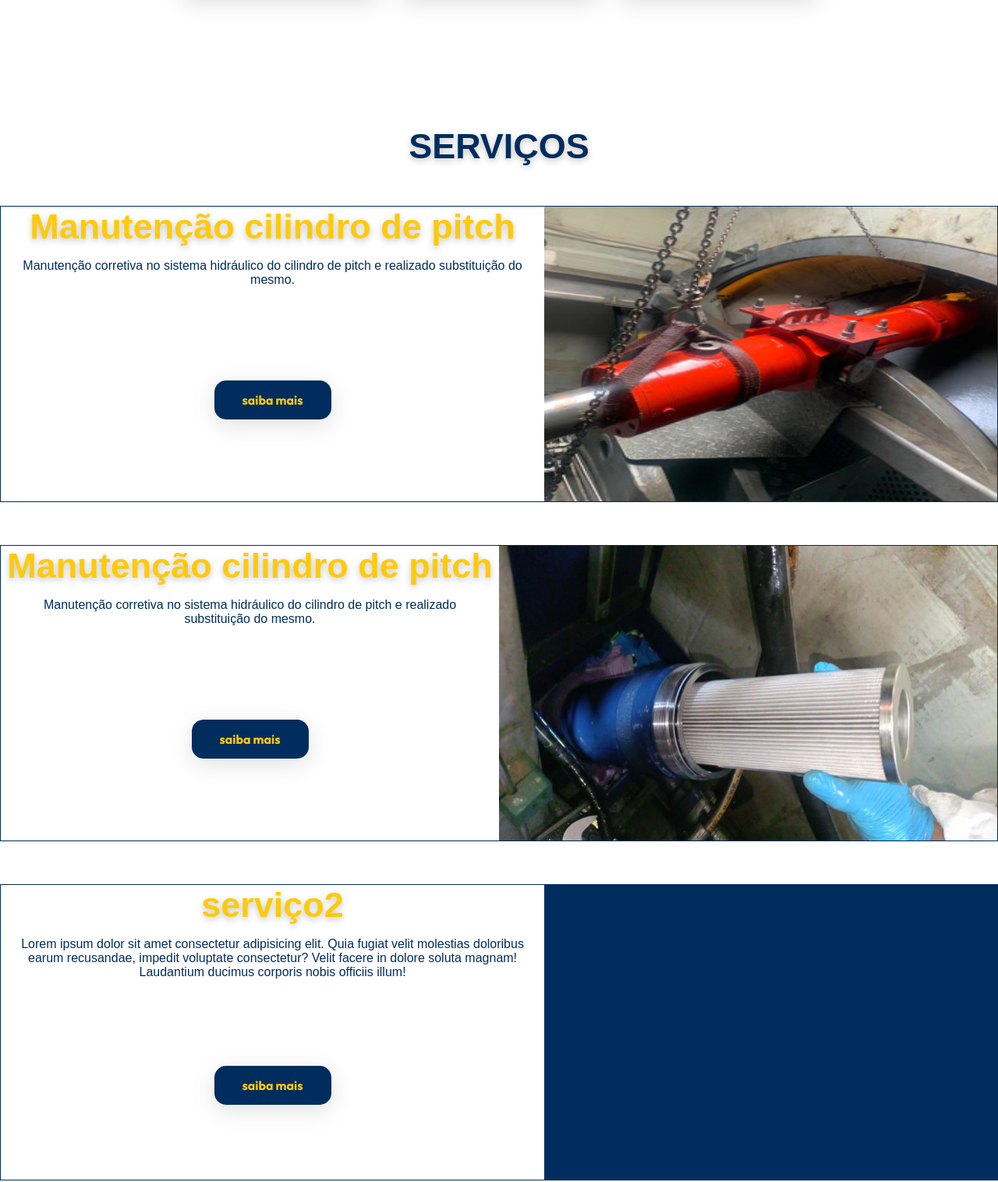
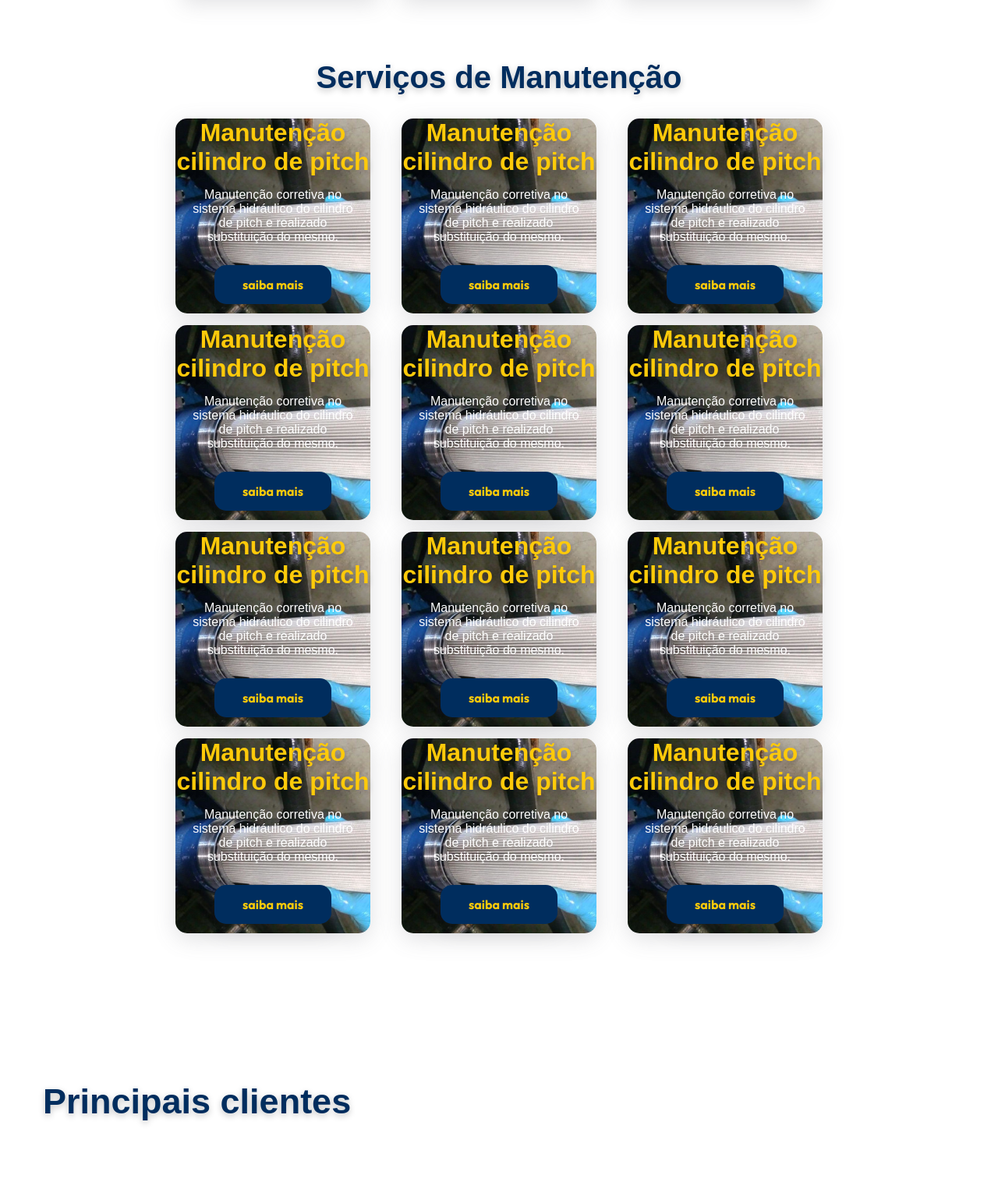
Before and after one commit to kelverlysant/rowindsolucoes, a plain HTML site: page index.html in a window 1280 px wide. Shown: the part 1150-2666 px from the top of the page at 78% size. Drawn offline with nearby package versions, Linux system fonts and the light colour scheme; a web font is replaced by a local one.

Commit message:
att no layout
modificação no layout

```diff
--- a/css/style.css
+++ b/css/style.css
@@ -1,5 +1,5 @@
-@import url('https://fonts.googleapis.com/css2?family=Outfit:wght@100..900&display=swap');
-@import url('https://fonts.googleapis.com/css2?family=New+Amsterdam&display=swap');
+@import url("https://fonts.googleapis.com/css2?family=Outfit:wght@100..900&display=swap");
+@import url("https://fonts.googleapis.com/css2?family=New+Amsterdam&display=swap");
 
 :root {
   --cor1: #002d5e;
@@ -59,7 +59,6 @@ header {
     color: #feca0a;
     transition: 0.5s;
   }
-
 }
 
 article {
@@ -80,13 +79,13 @@ article {
   box-shadow: rgba(100, 100, 111, 0.2) 0px 7px 29px 0px;
 
   h1 {
-        font-size: 2.0em;
+    font-size: 2em;
     color: #ffffff;
     margin-right: 60px;
   }
-    h2{
+  h2 {
     color: #002d5e;
-        font-size: 2.0em;
+    font-size: 2em;
   }
   p {
     margin-top: 10px;
@@ -95,7 +94,6 @@ article {
 }
 
 section.Compromisso {
-
   h1 {
     text-align: center;
     margin-top: 150px;
@@ -103,7 +101,7 @@ section.Compromisso {
     font-family: "New Amsterdam", sans-serif;
     font-size: 45px;
     font-weight: 800;
-        color:var(--cor1);
+    color: var(--cor1);
     text-shadow: rgba(0, 0, 0, 0.24) 0px 3px 8px;
   }
 
@@ -125,7 +123,7 @@ section.Compromisso {
       font-size: 1;
       color: #feca0a;
     }
-        p{
+    p {
       color: #ffffff;
       text-align: center;
     }
@@ -140,81 +138,73 @@ section.Compromisso {
       border-radius: 5px;
       flex: 0 2 auto;
     }
-
   }
 }
-main{
-    display: flex;
-    flex-flow: column;
-
-
-
-    h1{
+span {
+  h1 {
+    margin-top: 65px;
     text-align: center;
-        margin-top: 150px;
-        margin-bottom: 50px;
     font-family: "New Amsterdam", sans-serif;
-        font-size: 45px;
+    font-size: 2.5em;
     font-weight: 800;
-        color:var(--cor1);
+    color: var(--cor1);
     text-shadow: rgba(0, 0, 0, 0.24) 0px 3px 8px;
   }
+}
+main {
+  display: flex;
+  flex-flow: row wrap;
+  max-width: 900px;
+  margin: 0 auto;
+  padding: 15px;
 
-    .servicos{
-        background-color: #002d5e;
+  .servicos {
+    background-color: #87b4e4;
     margin-bottom: 55px;
-        height: 380px;
+    height: 250px;
+    width: 250px;
+    flex: 0 1 250px;
+    margin: 0 auto;
+    border-radius: 15px;
+    margin-top: 15px;
     display: flex;
-        width: 100%;
-        border: 1px solid #002d5e;
-
-
-
-        .apresent{
-            display: flex;
-            flex-flow: column;
-            background-color: #ffffff;
-            width: 60%;
-            height: 100%;
+    flex-direction: column;
+    align-items: center;
+    box-shadow: rgba(100, 100, 111, 0.2) 0px 7px 29px 0px;
   }
-        h2{
+  h2 {
     text-align: center;
     font-family: "New Amsterdam", sans-serif;
-        font-size: 45px;
+    font-size: 2em;
     font-weight: 800;
-        color:var(--cor3);
+    color: var(--cor3);
     text-shadow: rgba(0, 0, 0, 0.24) 0px 3px 8px;
   }
-        p{
+  p {
     padding: 15px;
-            color: #002d5e;
+    color: #ffffff;
     text-align: center;
     font-family: var(--font);
   }
-        a{
+  a {
     text-align: center;
     color: #feca0a;
     font-weight: bold;
     background-color: #002d5e;
     width: 50%;
-            margin: auto;
     padding: 15px;
     border-radius: 15px;
     box-shadow: rgba(100, 100, 111, 0.2) 0px 7px 29px 0px;
   }
-        a:hover{
+  a:hover {
     color: var(--cor1);
     transition: 0.5s;
     background-color: #feca0a;
   }
-        img{
-            width:50%;
+}
 
-        }
-    }
-}
-.princlient{
-    h2{
+.princlient {
+  h2 {
     padding: 25px;
     margin-left: 30px;
     margin-top: 150px;
@@ -222,47 +212,42 @@ main{
     font-family: "New Amsterdam", sans-serif;
     font-size: 45px;
     font-weight: 800;
-        color:var(--cor1);
+    color: var(--cor1);
     text-shadow: rgba(0, 0, 0, 0.24) 0px 3px 8px;
   }
-    p{
+  p {
     padding: 15px;
     font-family: var(--font);
     margin: 30px;
   }
 }
-.clientes{
+.clientes {
   display: flex;
-    flex-wrap:  wrap;
+  flex-wrap: wrap;
   max-width: 800px;
   margin: 0 auto;
 
-
-    .clientesimg{
+  .clientesimg {
     flex: 0 1 100px;
     height: 150px;
     width: 50px;
     border-radius: 50%;
     margin: 0 auto;
   }
-
-
 }
-footer{
+footer {
   margin-top: 50px;
   background-color: #002d5e;
   height: 30%;
   display: flex;
-
-
 }
-.sect{
+.sect {
   opacity: 0;
   filter: blur(1px);
-    transition: all 2s ;
+  transition: all 2s;
   transform: translateX(-100%);
 }
-.sect1{
+.sect1 {
   opacity: 1;
   filter: blur(0);
   transition: all 1s;
--- a/index.html
+++ b/index.html
@@ -1,20 +1,21 @@
 <!DOCTYPE html>
 <html lang="pt-br">
-
   <head>
-    <meta charset="UTF-8">
-    <meta name="viewport" content="width=device-width, initial-scale=1.0">
+    <meta charset="UTF-8" />
+    <meta name="viewport" content="width=device-width, initial-scale=1.0" />
     <title>Rowind</title>
-    <link rel="stylesheet" href="css/style.css">
-    <link rel="stylesheet" href="css/responsivo.css">
-    <link rel="stylesheet"
-        href="https://fonts.googleapis.com/css2?family=Material+Symbols+Outlined:opsz,wght,FILL,GRAD@20..48,100..700,0..1,-50..200" />
+    <link rel="stylesheet" href="css/style.css" />
+    <link rel="stylesheet" href="css/responsivo.css" />
+    <link
+      rel="stylesheet"
+      href="https://fonts.googleapis.com/css2?family=Material+Symbols+Outlined:opsz,wght,FILL,GRAD@20..48,100..700,0..1,-50..200"
+    />
   </head>
 
   <body>
     <header>
       <div>
-            <img src="img/logoSfundo.png" alt="" class="titulo">
+        <img src="img/logoSfundo.png" alt="" class="titulo" />
       </div>
       <div class="linkspage">
         <a href="">A EMPRESA</a>
@@ -23,124 +24,194 @@
     <article class="sect">
       <h1>Rowind</h1>
       <h2>Soluções</h2>
-        <p>Nosso propósito é entregar excelência, servindo todas as empresas ligadas a matriz energética brasileira.</p>
+      <p>
+        Nosso propósito é entregar excelência, servindo todas as empresas
+        ligadas a matriz energética brasileira.
+      </p>
     </article>
     <section class="Compromisso">
       <h1>Nosso Compromisso</h1>
       <div class="container">
-
         <div class="item sect">
           <div class="imgcompro">
-                    <img src="img/controle-de-qualidade.png" alt="">
+            <img src="img/controle-de-qualidade.png" alt="" />
           </div>
           <h3>Selo de qualidade</h3>
-                <p>Na Rowind, a qualidade é a base de tudo o que fazemos. Estamos comprometidos em oferecer produtos e
-                    serviços que não apenas atendam, mas superem as expectativas de nossos clientes. Acreditamos que
-                    sempre há espaço para melhorar. Por isso, investimos continuamente em treinamento e desenvolvimento
-                    de nossos colaboradores. </p>
+          <p>
+            Na Rowind, a qualidade é a base de tudo o que fazemos. Estamos
+            comprometidos em oferecer produtos e serviços que não apenas
+            atendam, mas superem as expectativas de nossos clientes. Acreditamos
+            que sempre há espaço para melhorar. Por isso, investimos
+            continuamente em treinamento e desenvolvimento de nossos
+            colaboradores.
+          </p>
         </div>
         <div class="item sect">
           <div class="imgcompro">
-                    <img src="img/terapia.png" alt="">
+            <img src="img/terapia.png" alt="" />
           </div>
           <h3>Natureza</h3>
-                <p>Na Rowind, acreditamos que o sucesso empresarial deve andar de mãos dadas com a responsabilidade
-                    ambiental. Estamos profundamente comprometidos em proteger e preservar o meio ambiente para as
-                    gerações futuras. Nossos processos são constantemente revisados e aprimorados para minimizar o
-                    impacto ambiental e promover a sustentabilidade.</p>
+          <p>
+            Na Rowind, acreditamos que o sucesso empresarial deve andar de mãos
+            dadas com a responsabilidade ambiental. Estamos profundamente
+            comprometidos em proteger e preservar o meio ambiente para as
+            gerações futuras. Nossos processos são constantemente revisados e
+            aprimorados para minimizar o impacto ambiental e promover a
+            sustentabilidade.
+          </p>
         </div>
         <div class="item sect">
           <div class="imgcompro">
-                    <img src="img/integracao.png" alt="">
+            <img src="img/integracao.png" alt="" />
           </div>
           <h3>Compromisso</h3>
-                <p> Acreditamos que parcerias sólidas são fundamentais para o crescimento e sucesso mútuo. Estamos
-                    comprometidos em construir e manter relações de parceria que beneficiem todas as partes envolvidas.
-                    Acreditamos que a diversidade é uma força. Nossas parcerias incluem uma ampla gama de setores e
-                    culturas, promovendo uma troca rica de ideias e experiências.</p>
+          <p>
+            Acreditamos que parcerias sólidas são fundamentais para o
+            crescimento e sucesso mútuo. Estamos comprometidos em construir e
+            manter relações de parceria que beneficiem todas as partes
+            envolvidas. Acreditamos que a diversidade é uma força. Nossas
+            parcerias incluem uma ampla gama de setores e culturas, promovendo
+            uma troca rica de ideias e experiências.
+          </p>
         </div>
       </div>
     </section>
+    <span>
+        <h1>Serviços de Manutenção</h1>
+    </span>
     <main>
-        <h1>SERVIÇOS</h1>
-        <div class="servicos">
-            <div class="apresent">
+      <div class="servicos" style="background-image: url(img/Imagem\ do\ WhatsApp\ de\ 2024-09-06\ à\(s\)\ 13.19.22_6b1aedd1.jpg); background-position: center; background-size: cover;backdrop-filter: blur(5px);" >
         <h2>Manutenção cilindro de pitch</h2>
-                <p>Manutenção corretiva no sistema hidráulico do cilindro de pitch e realizado substituição do mesmo.
-                </p>
-                <a href="pages/servico1.html">saiba mais</a>
-            </div>
-            <img src="img/Imagem do WhatsApp de 2024-09-07 à(s) 23.18.00_9460cfc3.jpg" alt="">
-        </div>
-        <div class="servicos">
-            <div class="apresent">
-                <h2>Manutenção cilindro de pitch</h2>
-                <p>Manutenção corretiva no sistema hidráulico do cilindro de pitch e realizado substituição do mesmo.
+        <p>
+          Manutenção corretiva no sistema hidráulico do cilindro de pitch e
+          realizado substituição do mesmo.
         </p>
         <a href="pages/servico2.html">saiba mais</a>
-
       </div>
-            <img src="img/Imagem do WhatsApp de 2024-09-06 à(s) 13.19.22_6b1aedd1.jpg" alt="">
+      <div class="servicos" style="background-image: url(img/Imagem\ do\ WhatsApp\ de\ 2024-09-06\ à\(s\)\ 13.19.22_6b1aedd1.jpg); background-position: center; background-size: cover;backdrop-filter: blur(5px);" >
+        <h2>Manutenção cilindro de pitch</h2>
+        <p>
+          Manutenção corretiva no sistema hidráulico do cilindro de pitch e
+          realizado substituição do mesmo.
+        </p>
+        <a href="pages/servico2.html">saiba mais</a>
       </div>
-        <div class="servicos">
-            <div class="apresent">
-                <h2>serviço2</h2>
-                <p>Lorem ipsum dolor sit amet
-                    consectetur adipisicing elit. Quia fugiat velit molestias doloribus earum recusandae, impedit
-                    voluptate consectetur? Velit facere in dolore soluta magnam! Laudantium ducimus corporis nobis
-                    officiis illum!</p>
-                <a href="">saiba mais</a>
+      <div class="servicos" style="background-image: url(img/Imagem\ do\ WhatsApp\ de\ 2024-09-06\ à\(s\)\ 13.19.22_6b1aedd1.jpg); background-position: center; background-size: cover;backdrop-filter: blur(5px);" >
+        <h2>Manutenção cilindro de pitch</h2>
+        <p>
+          Manutenção corretiva no sistema hidráulico do cilindro de pitch e
+          realizado substituição do mesmo.
+        </p>
+        <a href="pages/servico2.html">saiba mais</a>
       </div>
-            <img src="" alt="">
+      <div class="servicos" style="background-image: url(img/Imagem\ do\ WhatsApp\ de\ 2024-09-06\ à\(s\)\ 13.19.22_6b1aedd1.jpg); background-position: center; background-size: cover;backdrop-filter: blur(5px);" >
+        <h2>Manutenção cilindro de pitch</h2>
+        <p>
+          Manutenção corretiva no sistema hidráulico do cilindro de pitch e
+          realizado substituição do mesmo.
+        </p>
+        <a href="pages/servico2.html">saiba mais</a>
       </div>
-        <div class="servicos">
-            <div class="apresent">
-                <h2>serviço2</h2>
-                <p>Lorem ipsum dolor sit amet
-                    consectetur adipisicing elit. Quia fugiat velit molestias doloribus earum recusandae, impedit
-                    voluptate consectetur? Velit facere in dolore soluta magnam! Laudantium ducimus corporis nobis
-                    officiis illum!</p>
-                <a href="">saiba mais</a>
+      <div class="servicos" style="background-image: url(img/Imagem\ do\ WhatsApp\ de\ 2024-09-06\ à\(s\)\ 13.19.22_6b1aedd1.jpg); background-position: center; background-size: cover;backdrop-filter: blur(5px);" >
+        <h2>Manutenção cilindro de pitch</h2>
+        <p>
+          Manutenção corretiva no sistema hidráulico do cilindro de pitch e
+          realizado substituição do mesmo.
+        </p>
+        <a href="pages/servico2.html">saiba mais</a>
       </div>
-            <img src="" alt="">
+      <div class="servicos" style="background-image: url(img/Imagem\ do\ WhatsApp\ de\ 2024-09-06\ à\(s\)\ 13.19.22_6b1aedd1.jpg); background-position: center; background-size: cover;backdrop-filter: blur(5px);" >
+        <h2>Manutenção cilindro de pitch</h2>
+        <p>
+          Manutenção corretiva no sistema hidráulico do cilindro de pitch e
+          realizado substituição do mesmo.
+        </p>
+        <a href="pages/servico2.html">saiba mais</a>
+      </div>
+      <div class="servicos" style="background-image: url(img/Imagem\ do\ WhatsApp\ de\ 2024-09-06\ à\(s\)\ 13.19.22_6b1aedd1.jpg); background-position: center; background-size: cover;backdrop-filter: blur(5px);" >
+        <h2>Manutenção cilindro de pitch</h2>
+        <p>
+          Manutenção corretiva no sistema hidráulico do cilindro de pitch e
+          realizado substituição do mesmo.
+        </p>
+        <a href="pages/servico2.html">saiba mais</a>
+      </div>
+      <div class="servicos" style="background-image: url(img/Imagem\ do\ WhatsApp\ de\ 2024-09-06\ à\(s\)\ 13.19.22_6b1aedd1.jpg); background-position: center; background-size: cover;backdrop-filter: blur(5px);" >
+        <h2>Manutenção cilindro de pitch</h2>
+        <p>
+          Manutenção corretiva no sistema hidráulico do cilindro de pitch e
+          realizado substituição do mesmo.
+        </p>
+        <a href="pages/servico2.html">saiba mais</a>
+      </div>
+      <div class="servicos" style="background-image: url(img/Imagem\ do\ WhatsApp\ de\ 2024-09-06\ à\(s\)\ 13.19.22_6b1aedd1.jpg); background-position: center; background-size: cover;backdrop-filter: blur(5px);" >
+        <h2>Manutenção cilindro de pitch</h2>
+        <p>
+          Manutenção corretiva no sistema hidráulico do cilindro de pitch e
+          realizado substituição do mesmo.
+        </p>
+        <a href="pages/servico2.html">saiba mais</a>
+      </div>
+      <div class="servicos" style="background-image: url(img/Imagem\ do\ WhatsApp\ de\ 2024-09-06\ à\(s\)\ 13.19.22_6b1aedd1.jpg); background-position: center; background-size: cover;backdrop-filter: blur(5px);" >
+        <h2>Manutenção cilindro de pitch</h2>
+        <p>
+          Manutenção corretiva no sistema hidráulico do cilindro de pitch e
+          realizado substituição do mesmo.
+        </p>
+        <a href="pages/servico2.html">saiba mais</a>
+      </div>
+      <div class="servicos" style="background-image: url(img/Imagem\ do\ WhatsApp\ de\ 2024-09-06\ à\(s\)\ 13.19.22_6b1aedd1.jpg); background-position: center; background-size: cover;backdrop-filter: blur(5px);" >
+        <h2>Manutenção cilindro de pitch</h2>
+        <p>
+          Manutenção corretiva no sistema hidráulico do cilindro de pitch e
+          realizado substituição do mesmo.
+        </p>
+        <a href="pages/servico2.html">saiba mais</a>
+      </div>
+      <div class="servicos" style="background-image: url(img/Imagem\ do\ WhatsApp\ de\ 2024-09-06\ à\(s\)\ 13.19.22_6b1aedd1.jpg); background-position: center; background-size: cover;backdrop-filter: blur(5px);" >
+        <h2>Manutenção cilindro de pitch</h2>
+        <p>
+          Manutenção corretiva no sistema hidráulico do cilindro de pitch e
+          realizado substituição do mesmo.
+        </p>
+        <a href="pages/servico2.html">saiba mais</a>
       </div>
     </main>
     <section class="princlient">
       <div>
-            <h2>
-                Principais clientes
-            </h2>
+        <h2>Principais clientes</h2>
       </div>
       <div class="clientes">
-            <img src="img/img.png" alt="" class="clientesimg sect">
-            <img src="img/img.png" alt="" class="clientesimg sect">
-            <img src="img/img.png" alt="" class="clientesimg sect">
-            <img src="img/img.png" alt="" class="clientesimg sect">
-            <img src="img/img.png" alt="" class="clientesimg sect">
-            <img src="img/img.png" alt="" class="clientesimg sect">
-            <img src="img/img.png" alt="" class="clientesimg sect">
-            <img src="img/img.png" alt="" class="clientesimg sect">
+        <img src="img/img.png" alt="" class="clientesimg sect" />
+        <img src="img/img.png" alt="" class="clientesimg sect" />
+        <img src="img/img.png" alt="" class="clientesimg sect" />
+        <img src="img/img.png" alt="" class="clientesimg sect" />
+        <img src="img/img.png" alt="" class="clientesimg sect" />
+        <img src="img/img.png" alt="" class="clientesimg sect" />
+        <img src="img/img.png" alt="" class="clientesimg sect" />
+        <img src="img/img.png" alt="" class="clientesimg sect" />
       </div>
-        <p>Lorem ipsum dolor, sit amet consectetur adipisicing elit. Praesentium nisi, ullam fugit illo commodi velit
-            optio iure temporibus modi iusto dolorem id nostrum similique vitae quidem saepe esse error numquam?</p>
+      <p>
+        Somos o resultado da confiança de grandes clientes e parceiros.
+      </p>
     </section>
     <footer>
       <div class="logofooter">
-            <a href="index.html"><img src="img/logo1.png" alt=""></a>
+        <a href="index.html"><img src="img/logo1.png" alt="" /></a>
       </div>
       <nav>
         <ul>
           <a href="" target="_blank">
-                    <img src="img/linkedin.png" alt="">
+            <img src="img/linkedin.png" alt="" />
           </a>
           <a href="" target="_blank">
-                    <img src="img/instagram.png" alt="">
+            <img src="img/instagram.png" alt="" />
           </a>
           <a href="" target="_blank">
-                    <img src="img/whatsapp.png" alt="">
+            <img src="img/whatsapp.png" alt="" />
           </a>
           <a href="" target="_blank">
-                    <img src="img/gmail.png" alt="">
+            <img src="img/gmail.png" alt="" />
           </a>
         </ul>
       </nav>
@@ -148,5 +219,4 @@
 
     <script src="script/script.js"></script>
   </body>
-
 </html>
```
Lines whose indentation alone changed are shown as unchanged.
